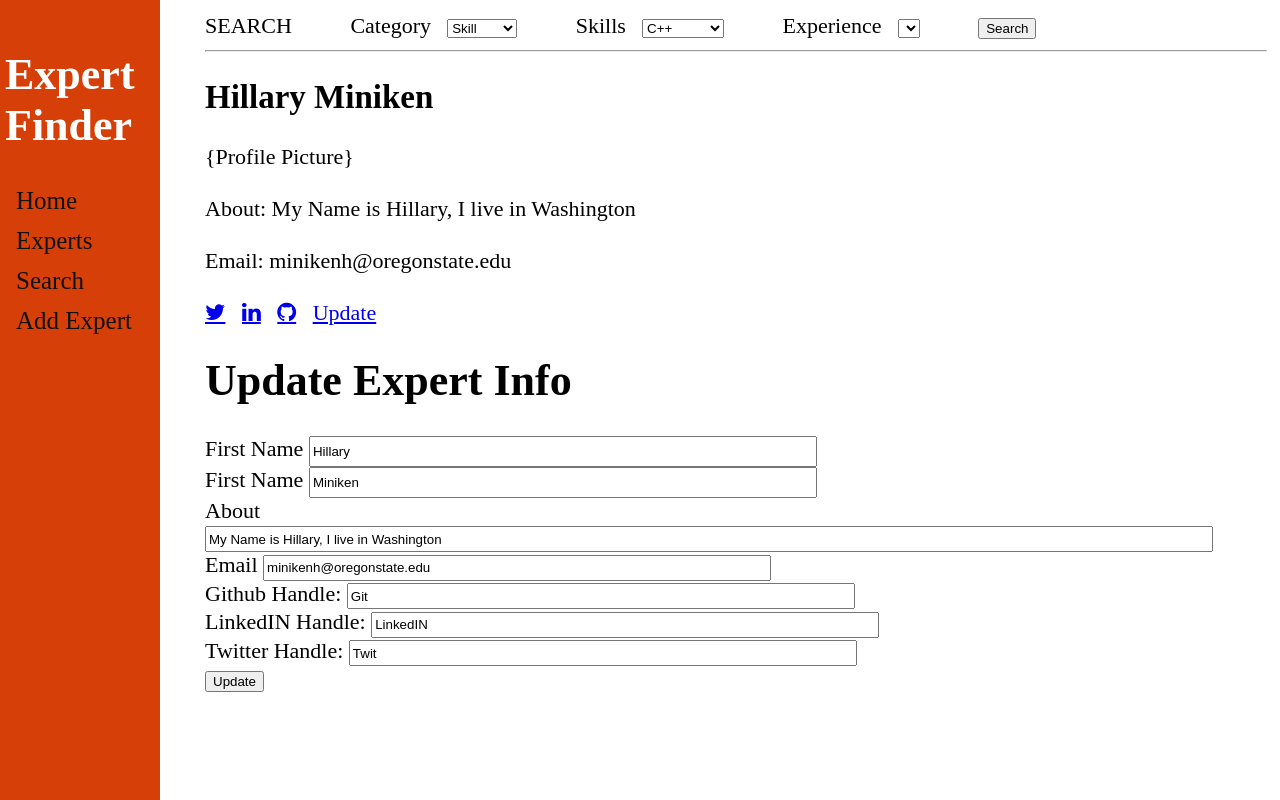
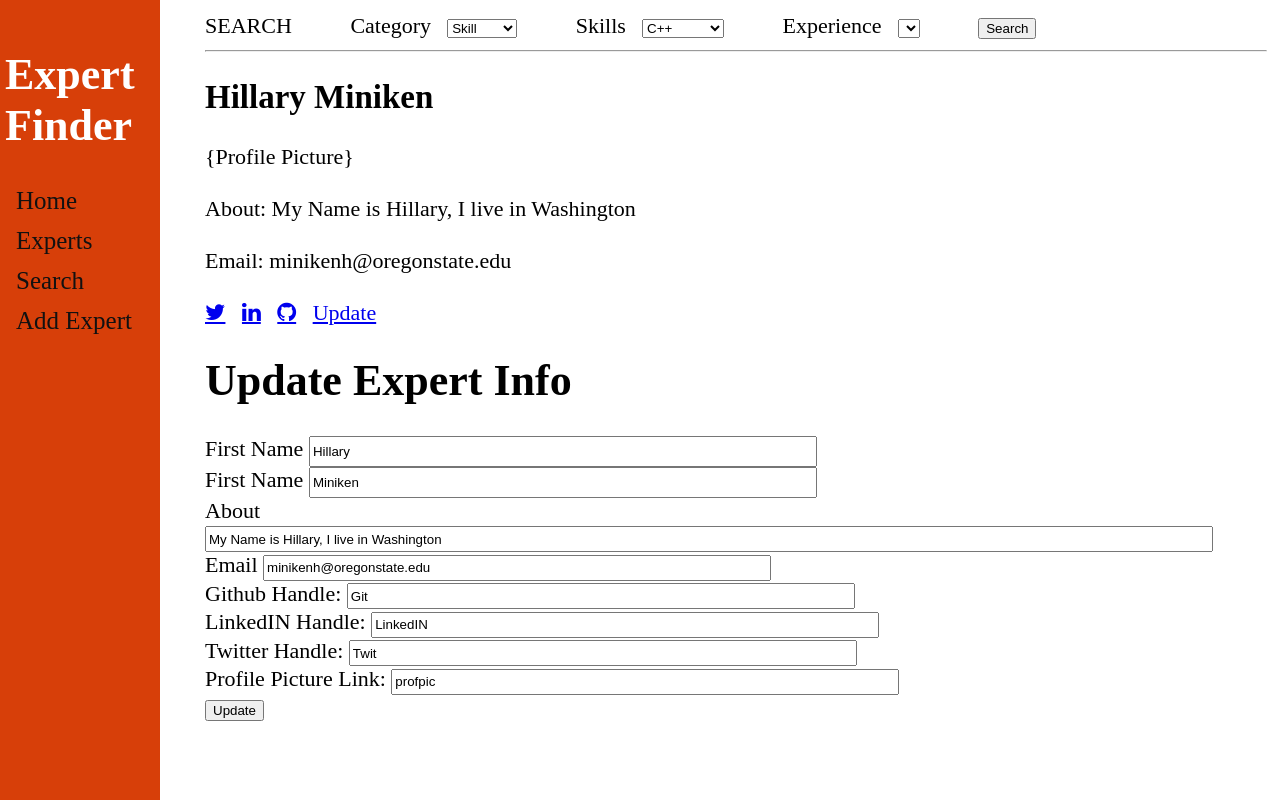
Before and after one commit to jknox0122/Quaranteam, a Node server app: page /experts/update/1 in a window 1280 px wide. Run offline with Node 20, Linux system fonts and the light colour scheme; data comes from the database, SQL or seed files in the repository; data that the repository does not hold is empty; some libraries are stand-ins or nearby versions; some web fonts are replaced.

Commit message:
added ability to update profile picture link from update page

```diff
--- a/Expert Finder/Expert Finder/views/update-expert.hbs
+++ b/Expert Finder/Expert Finder/views/update-expert.hbs
@@ -60,6 +60,10 @@
 		      	<input type="text" class="form-control" value="{{selected_expert.TwitterLink}}" name="TwitterLink" style="width: 500px; height: 20px;">
               <br>
 
+                <label>Profile Picture Link:</label>
+                <input type="text" class="form-control" value="{{selected_expert.ProfilePicture}}" name="ProfilePicture" style="width:500px;height:20px;">
+                <br>
+
 
 
 
```
